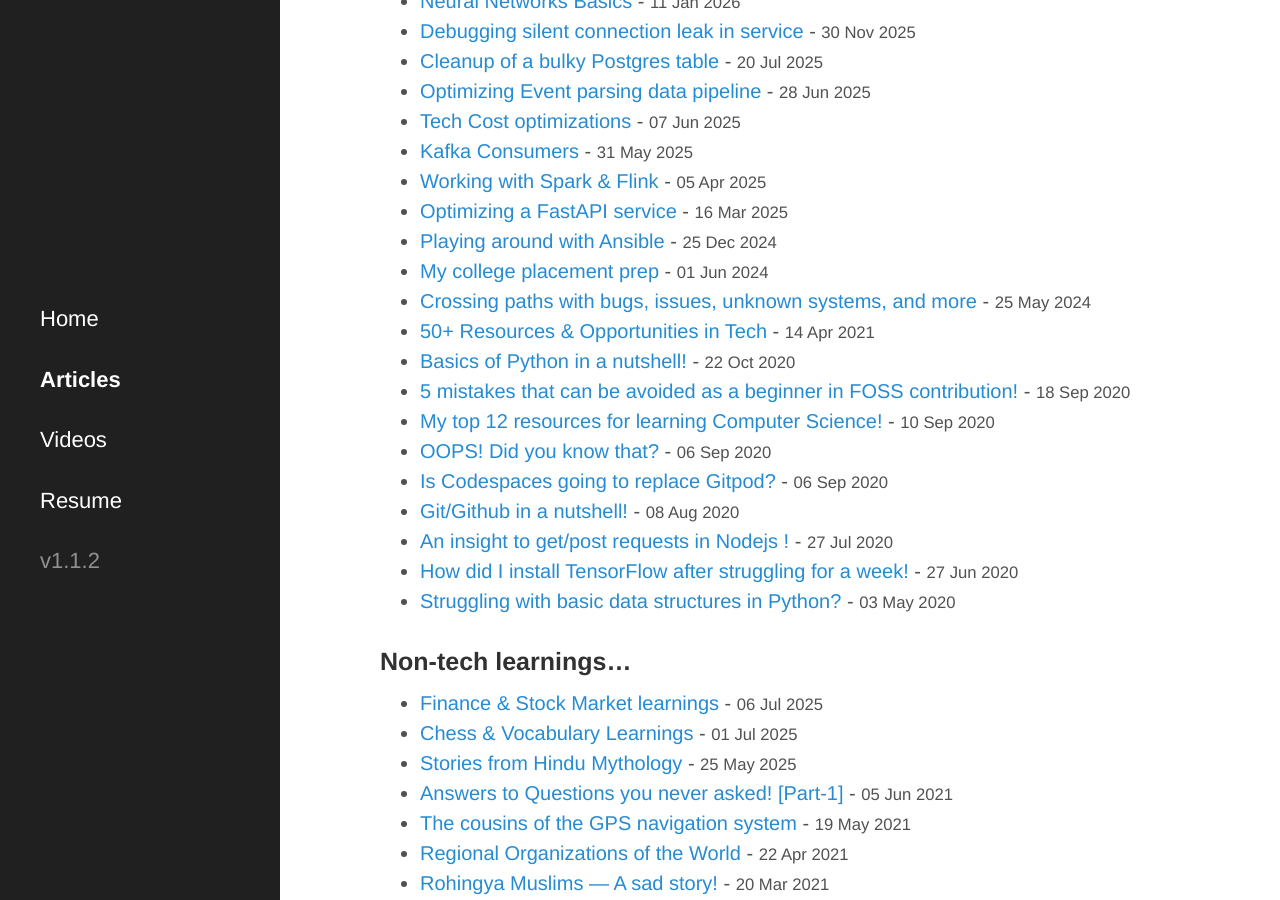
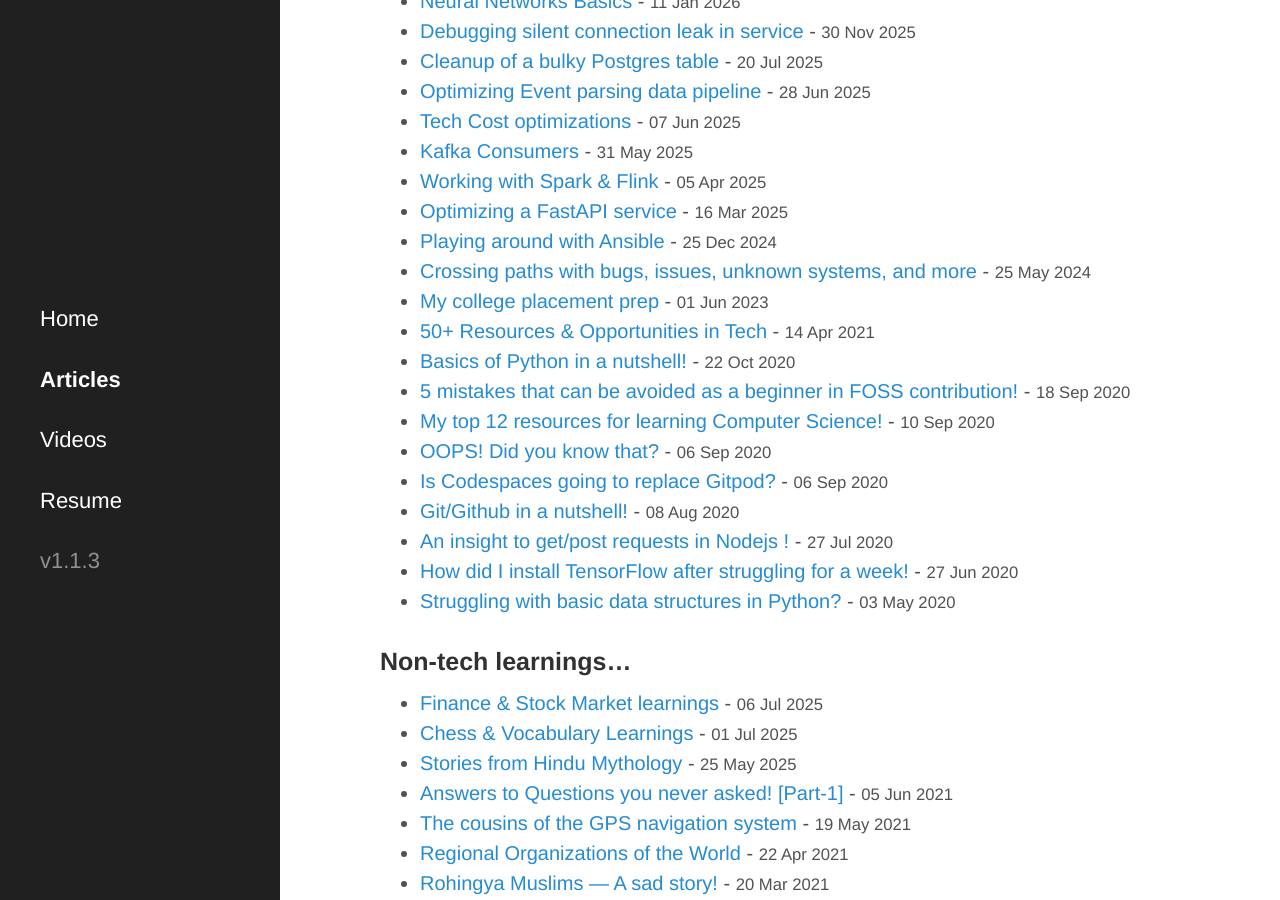
Before and after one commit to surajvm1/surajv311.github.io, a Jekyll site: the page built from articles.md, in a window 1280 px wide and 900 px high, scrolled down 355 px. Built offline with Jekyll 4.4.1, drawn with Linux system fonts in a browser that asks for light colours; some web fonts are replaced.

Commit message:
Rename 2024-06-01-dsa-placement-prep.md to 2023-06-01-dsa-placement-p… (#53)
* Rename 2024-06-01-dsa-placement-prep.md to 2023-06-01-dsa-placement-prep.md

* Update _config.yml

```diff
--- a/_config.yml
+++ b/_config.yml
@@ -19,7 +19,7 @@ author:
 paginate:         5
 
 # Custom vars
-version:          1.1.2
+version:          1.1.3
 
 github:
   repo:           https://github.com/Surajv311/surajv311.github.io
```
Also changed, not shown: _posts/2023-06-01-dsa-placement-prep.md (renamed from _posts/2024-06-01-dsa-placement-prep.md).
